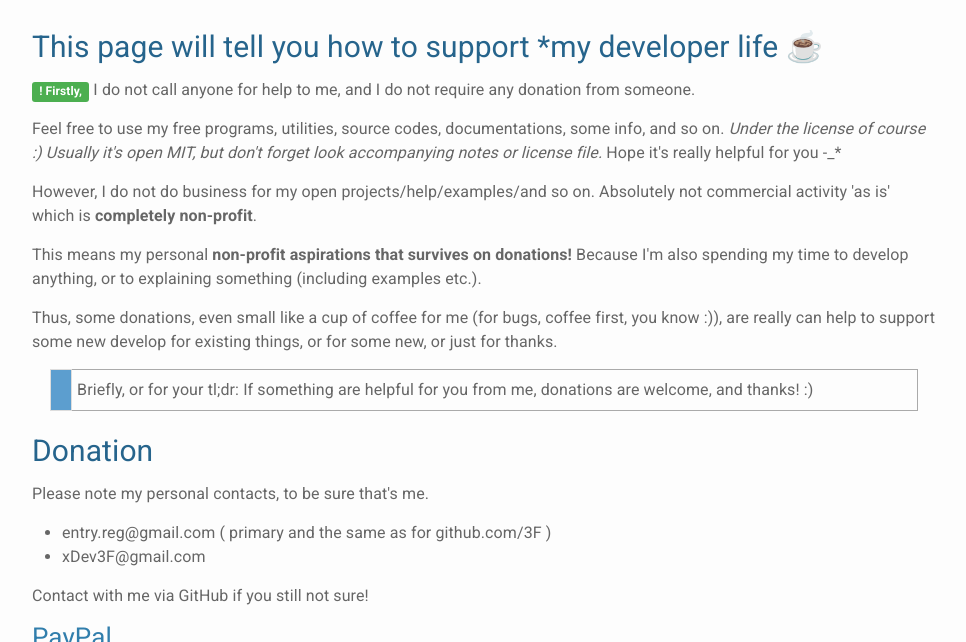
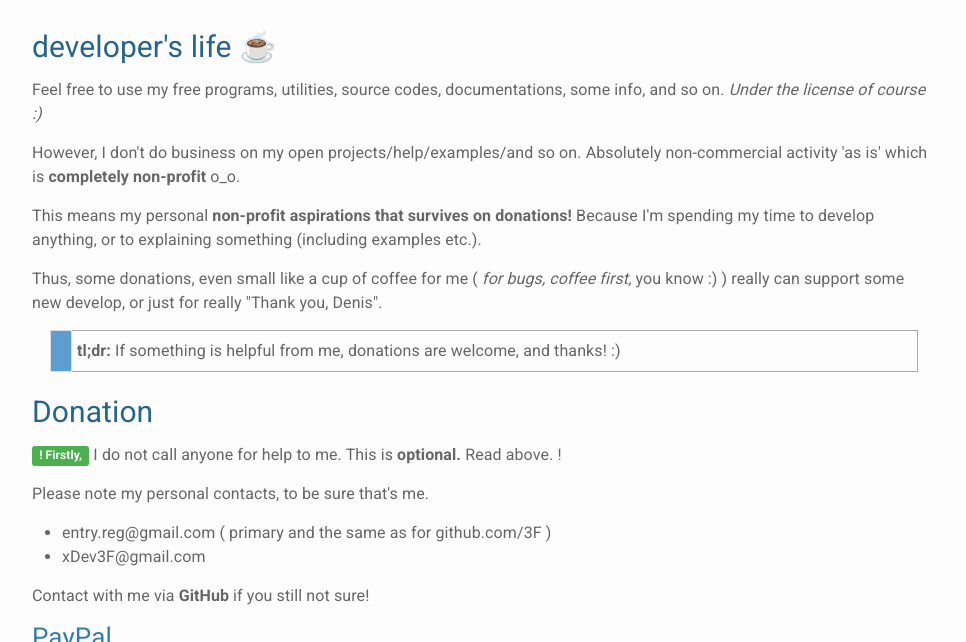
Before and after one commit to 3F/3F.github.io, a Jekyll site: the page built from Donation.md, in a window 1280 px wide and 900 px high, cut to the strip 0-642 px from the top of the window. Shown: the whole strip, without its empty margins (156-1122 px from the left). Built offline with Jekyll 4.4.1, drawn with Linux system fonts in a browser that asks for light colours; nearby versions of some CDN libraries; some of the changed text lies outside the part shown.

```diff
--- a/Donation.md
+++ b/Donation.md
@@ -5,36 +5,36 @@ icon: /img/pig-heart.png
 permalink: /Donation/
 ---
 
-## This page will tell you how to support *my developer life ☕
+## developer's life ☕
 
-<span class="label label-success">! Firstly,</span>
-I do not call anyone for help to me, and I do not require any donation from someone.
+Feel free to use my free programs, utilities, source codes, documentations, some info, and so on. *Under the license of course :)*
 
-Feel free to use my free programs, utilities, source codes, documentations, some info, and so on. *Under the license of course :)* *Usually it's open MIT, but don't forget look accompanying notes or license file.* Hope it's really helpful for you -_*
+However, I don't do business on my open projects/help/examples/and so on.
+Absolutely non-commercial activity 'as is' which is **completely non-profit** o_o.
 
-However, I do not do business for my open projects/help/examples/and so on.
-Absolutely not commercial activity 'as is' which is **completely non-profit**.
+This means my personal **non-profit aspirations that survives on donations!** Because I'm spending my time to develop anything, or to explaining something (including examples etc.).
 
-This means my personal **non-profit aspirations that survives on donations!** Because I'm also spending my time to develop anything, or to explaining something (including examples etc.).
-
-Thus, some donations, even small like a cup of coffee for me (for bugs, coffee first, you know :)), are really can help to support some new develop for existing things, or for some new, or just for thanks.
+Thus, some donations, even small like a cup of coffee for me ( *for bugs, coffee first,* you know :) ) really can support some new develop, or just for really "Thank you, Denis".
 
 <table align="center" width="96%" border="0" cellpadding="0" cellspacing="0">
  <tr>
    <td style="background:#5C9ECF; width:9px;"><span class="" aria-hidden="true"></span></td>
-   <td style="border:1px solid #AAAAAA; border-left:0px; padding:5px;">Briefly, or for your tl;dr: If something are helpful for you from me, donations are welcome, and thanks! :)</td>
+   <td style="border:1px solid #AAAAAA; border-left:0px; padding:5px;"><strong>tl;dr:</strong> If something is helpful from me, donations are welcome, and thanks! :)</td>
  </tr>
 </table>
 
 
 ## Donation
 
+<span class="label label-success">! Firstly,</span>
+I do not call anyone for help to me. This is **optional.** Read above. !
+
 Please note my personal contacts, to be sure that's me.
 
 * entry.reg@gmail.com ( primary and the same as for github.com/3F )
 * xDev3F@gmail.com
 
-Contact with me via GitHub if you still not sure!
+Contact with me via **GitHub** if you still not sure!
 
 
 ### PayPal
@@ -92,17 +92,17 @@ For € EUR:
 
 Beneficiary bank
 Name:     PJSC "Promsvyazbank"
-SWIFT:     PRMSRUMM
-Address:     Stroenie 22:10, Smirnovskaya ul., Moscow, Russia
-Account with correspondent bank:     0103495016
+SWIFT:    PRMSRUMM
+Address:  Stroenie 22:10, Smirnovskaya ul., Moscow, Russia
+Account with correspondent bank:  0103495016
 
 Correspondent bank
-Name:     VTB BANK (EUROPE) SE
+Name:      VTB BANK (EUROPE) SE
 SWIFT:     OWHBDEFF
-Address:     Rusterstrasse, 7-9 60325 Frankfurt am Main, Germany
+Address:   Rusterstrasse, 7-9 60325 Frankfurt am Main, Germany
 
 Beneficiary
-Account:     40817978640000099382
+Account:  40817978640000099382
 Name:     Kuzmin Denis
 
 ==========
```
Also changed, not shown: other parts of Donation.md (+7 -7 lines), index.html (+10 -6 lines).
